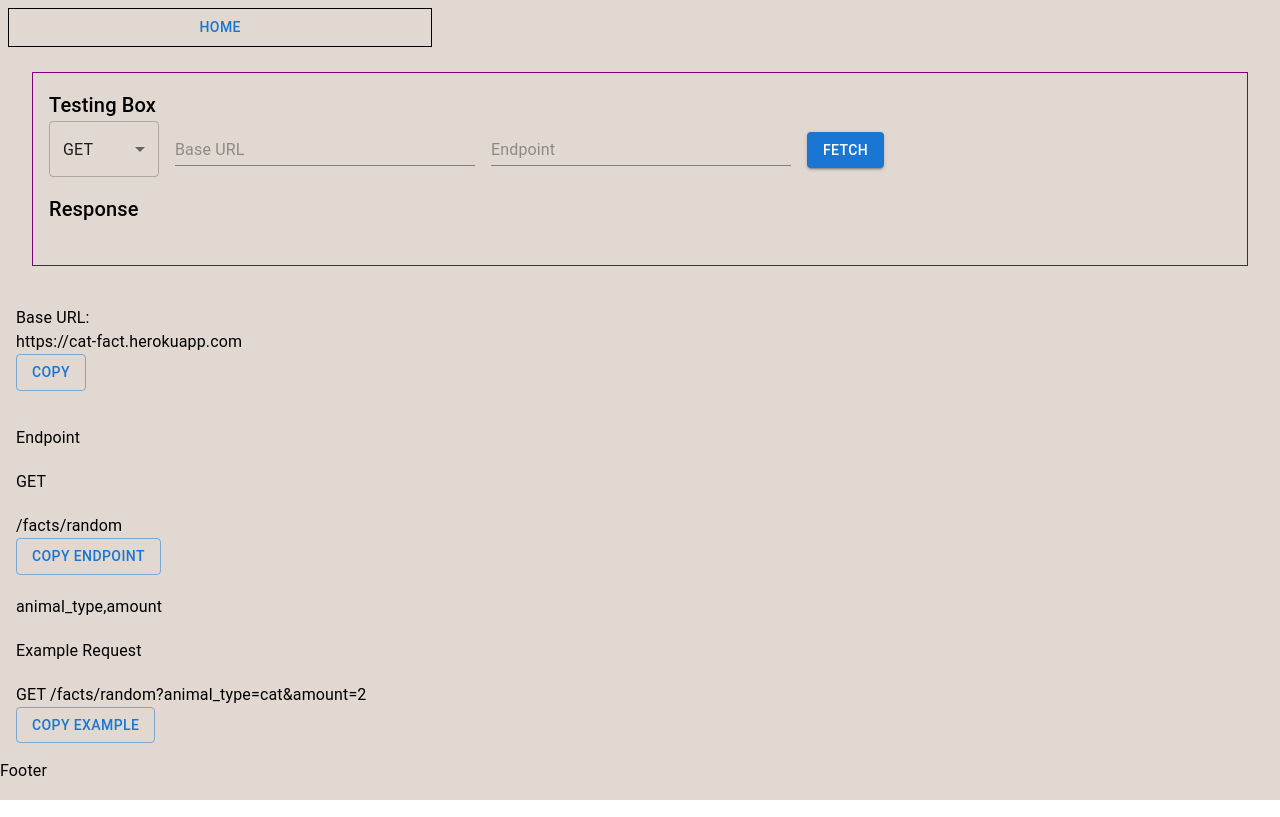
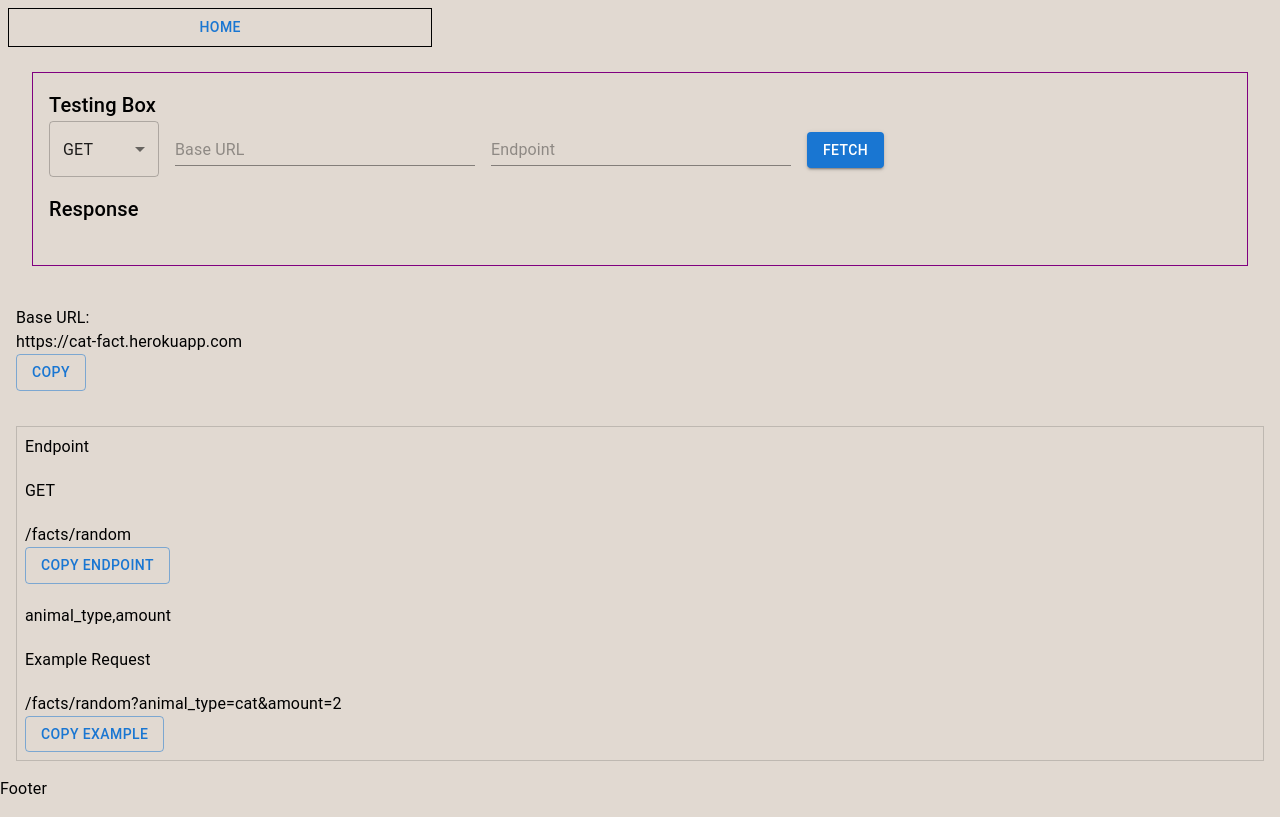
Before and after one commit to Curtis-Thomas/free-api-list-with-react, a React (Create React App) app: page /AnimalsDash/AnimalsDailyCatFacts in a window 1280 px wide. Built offline with nearby package versions, Linux system fonts and the light colour scheme.

Commit message:
style: add endpoint placeholder styling

```diff
--- a/src/api/animals/AnimalsDailyCatFacts.js
+++ b/src/api/animals/AnimalsDailyCatFacts.js
@@ -12,7 +12,7 @@ const AnimalsDailyCatFacts = () => {
         header="GET"
         endpoint="/facts/random"
         description="animal_type,amount"
-        example="GET /facts/random?animal_type=cat&amount=2"
+        example="/facts/random?animal_type=cat&amount=2"
       />
     </Box>
   );
--- a/src/core/main/Endpoints.js
+++ b/src/core/main/Endpoints.js
@@ -24,7 +24,12 @@ const Endpoints = ({ header, endpoint, description, example }) => {
   };
 
   return (
-    <Box>
+    <Box
+      sx={{
+        border: "solid 1px #3333",
+        padding: 1,
+      }}
+    >
       <Typography>Endpoint</Typography>
       <br />
 
```
